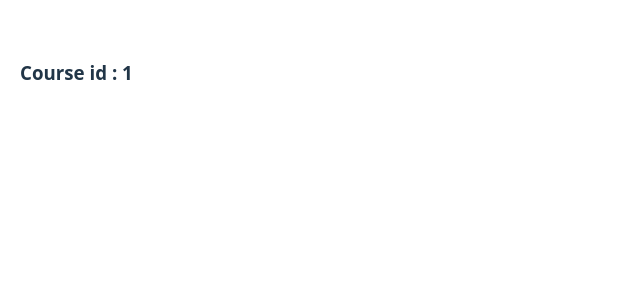
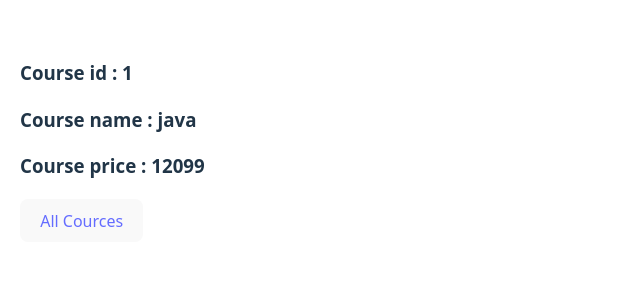
Before and after one commit to omkarchavan-git/my-react-app, a React (Vite) app: page /cources/1 in a window 1280 px wide. Shown: the top 300 px of the page, without its empty margins (0-640 px from the left). Built offline with nearby package versions, Linux system fonts and the light colour scheme.

Commit message:
Getting particular cource data

```diff
--- a/src/pages/Course_details.jsx
+++ b/src/pages/Course_details.jsx
@@ -1,13 +1,13 @@
 import React from 'react'
-import { useParams } from 'react-router-dom'
+import { useParams, Link } from 'react-router-dom'
 
 const Course_details = () => {
 
       const arr = [
-        { id: 1, course_name: "java", price: 1234 },
-        { id: 2, course_name: "Python", price: 1435 },
-        { id: 3, course_name: "MERN", price: 12004 },
-        { id: 4, course_name: "AI-ML", price: 12344 },
+        { id: 1, course_name: "java", price: 12099 },
+        { id: 2, course_name: "Python", price: 1499 },
+        { id: 3, course_name: "MERN", price: 12999 },
+        { id: 4, course_name: "AI-ML", price: 14999 },
         { id: 5, course_name: "HTML", price: 9999 }
 
     ]
@@ -22,7 +22,10 @@ const Course_details = () => {
             <div>
 
                 <h3>Course id : {id} </h3>
+                <h3>Course name : {course_details[0].course_name} </h3>
+                <h3>Course price : {course_details[0].price} </h3>
             </div>
+            <button type="button"> <Link to={'/cources'}>All Cources</Link> </button>
         </>
     )
 }
```
